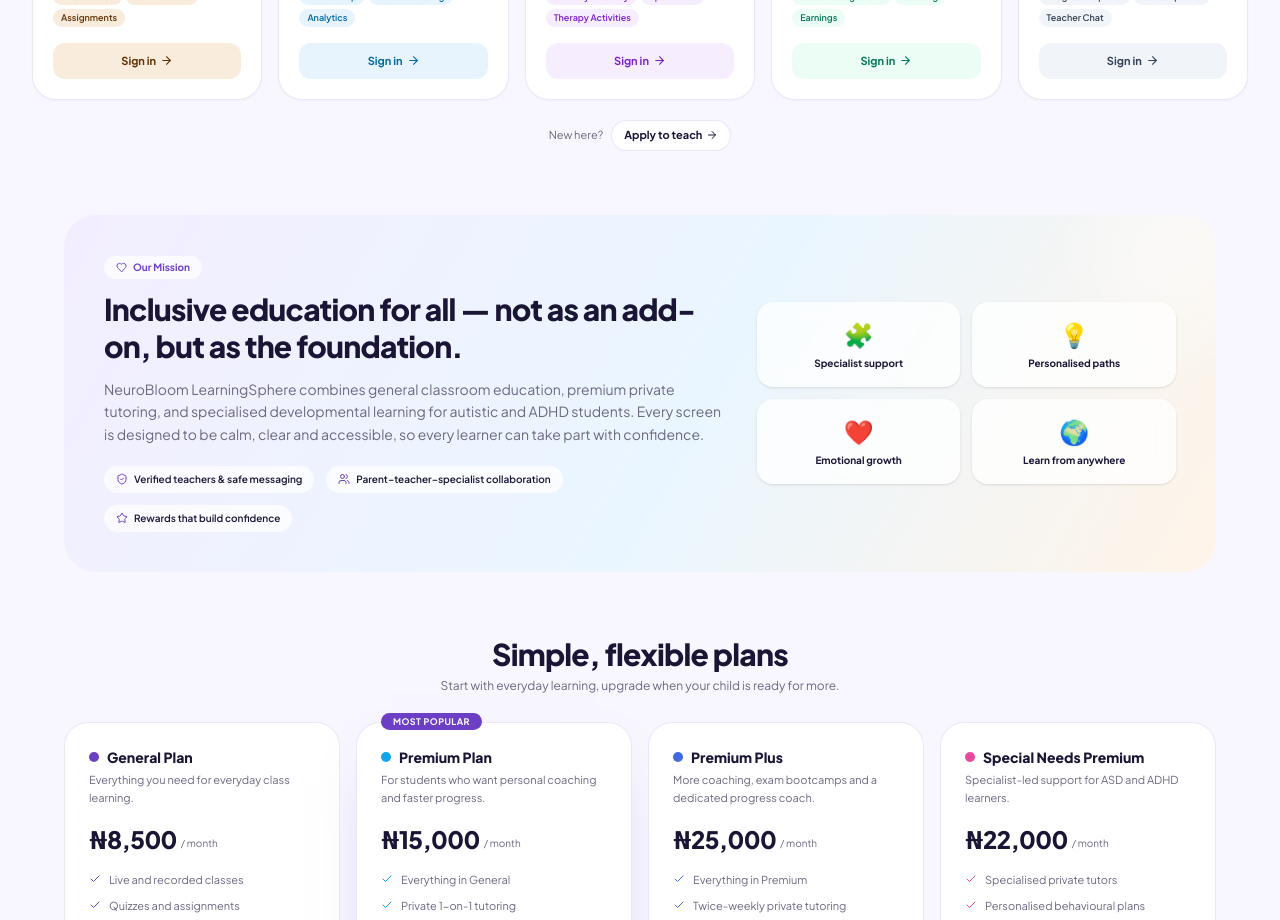
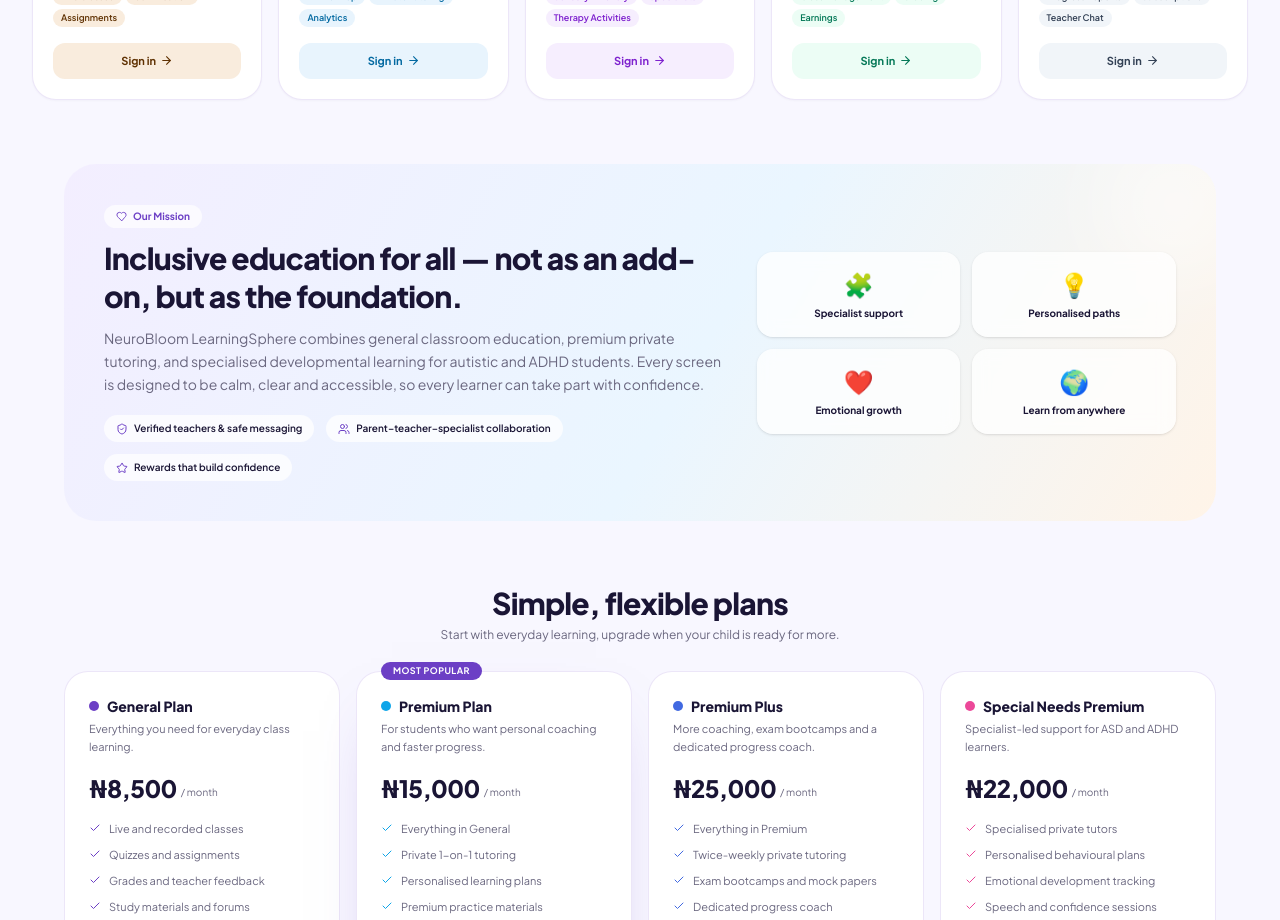
Before and after one commit to Dera-prog/neurobloom-learningsphere, a React (Vite) app: page / in a window 1280 px wide. Shown: the part 860-1780 px from the top of the page. Built offline with nearby package versions, Linux system fonts and the light colour scheme; no server answers.

Commit message:
Remove the New here signup shortcuts from the landing page

```diff
--- a/src/pages/Landing.tsx
+++ b/src/pages/Landing.tsx
@@ -154,15 +154,6 @@ export default function Landing() {
                 </Link>
               )
             })}
-          </div>
-          <div className="mt-5 flex flex-wrap items-center justify-center gap-2 text-[11px] text-muted-foreground">
-            <span>New here?</span>
-            <Link
-              to="/signup?role=teacher"
-              className="inline-flex items-center gap-1 rounded-full border border-border bg-card px-3 py-1.5 font-bold text-foreground transition hover:border-primary/40 hover:text-primary"
-            >
-              Apply to teach <ArrowRight size={12} />
-            </Link>
           </div>
         </div>
       </section>
```
